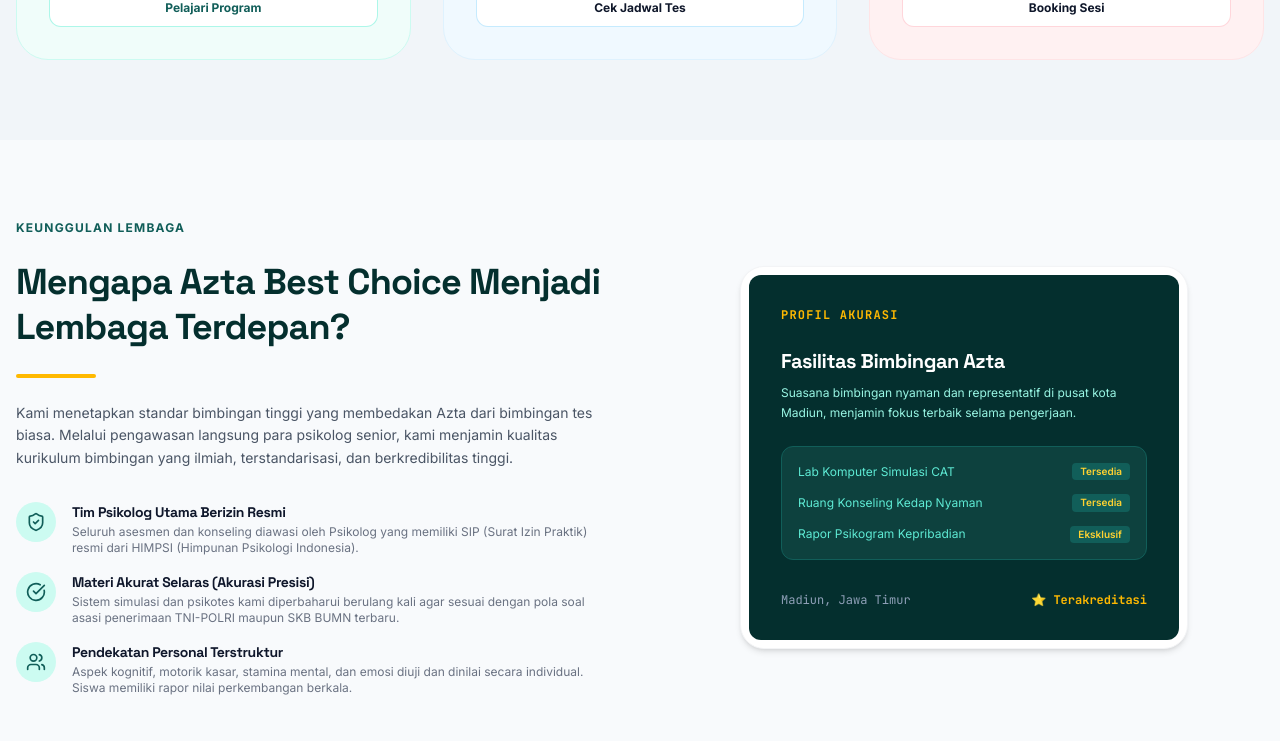
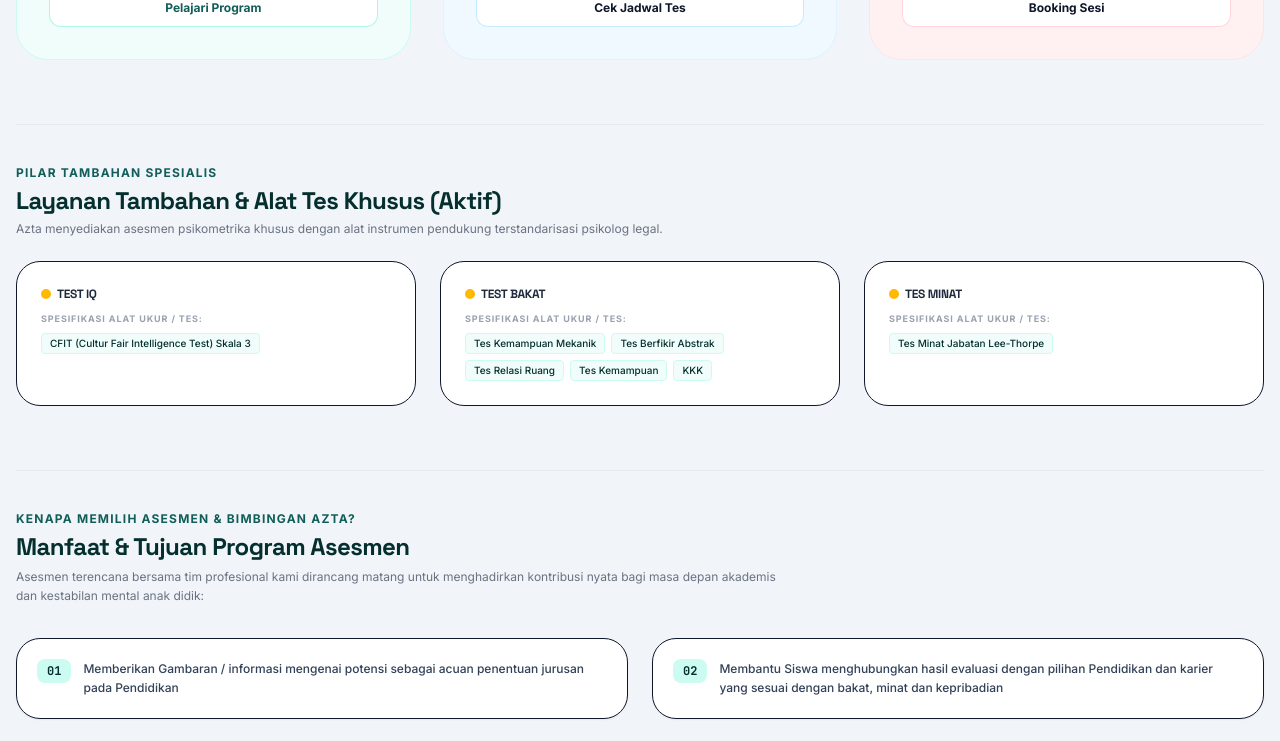
Before and after one commit to aztabestchoice/aztabestchoice, a React (Vite) app: page / in a window 1280 px wide. Shown: the part 2000-2741 px from the top of the page. Built offline with nearby package versions, Linux system fonts and the light colour scheme.

Commit message:
feat: add toggle visibility for homepage sections
Introduce configuration options to show or hide the "Services" and "Benefits" sections on the homepage. Updated the admin dashboard to include these controls and implemented conditional rendering in the UI.

```diff
--- a/src/App.tsx
+++ b/src/App.tsx
@@ -61,6 +61,12 @@
         }
         if (!parsed.benefits) {
           parsed.benefits = DEFAULT_SITE_SETTINGS.benefits;
+        }
+        if (parsed.showServicesOnHome === undefined) {
+          parsed.showServicesOnHome = true;
+        }
+        if (parsed.showBenefitsOnHome === undefined) {
+          parsed.showBenefitsOnHome = true;
         }
         localStorage.setItem('azta_site_settings', JSON.stringify(parsed));
         return parsed;
--- a/src/components/DashboardAdmin.tsx
+++ b/src/components/DashboardAdmin.tsx
@@ -1685,6 +1685,19 @@
                   Tambah, ubah, atau hapus Layanan Asesmen Psikologi & alat tes khusus (seperti TEST IQ, TEST BAKAT, & TES MINAT) yang akan ditampilkan secara otomatis pada halaman katalog layanan situs.
                 </p>
 
+                <div className="flex items-center space-x-2.5 p-3.5 bg-emerald-50 rounded-2xl border border-emerald-150 text-left">
+                  <input
+                    type="checkbox"
+                    id="toggle_show_services_on_home"
+                    checked={!!settingsForm.showServicesOnHome}
+                    onChange={(e) => setSettingsForm(prev => ({ ...prev, showServicesOnHome: e.target.checked }))}
+                    className="w-4 h-4 text-emerald-800 border-gray-300 rounded focus:ring-emerald-500 cursor-pointer"
+                  />
+                  <label htmlFor="toggle_show_services_on_home" className="text-xs font-semibold text-emerald-950 cursor-pointer select-none">
+                    Tampilkan "Layanan Tambahan & Alat Tes Khusus (Aktif)" di Beranda (di bawah Tiga Pilar)
+                  </label>
+                </div>
+
                 <div className="space-y-4 bg-slate-50 p-4 rounded-2xl border" id="services-inner-editor">
                   {/* Read List of Services */}
                   <div className="space-y-3">
@@ -1818,6 +1831,19 @@
                   Ubah atau tambahkan poin-poin manfaat penting yang relevan untuk memberikan gambaran pemetaan potensi siswa di halaman utama maupun halaman informasi.
                 </p>
 
+                <div className="flex items-center space-x-2.5 p-3.5 bg-emerald-50 rounded-2xl border border-emerald-150 text-left">
+                  <input
+                    type="checkbox"
+                    id="toggle_show_benefits_on_home"
+                    checked={!!settingsForm.showBenefitsOnHome}
+                    onChange={(e) => setSettingsForm(prev => ({ ...prev, showBenefitsOnHome: e.target.checked }))}
+                    className="w-4 h-4 text-emerald-800 border-gray-300 rounded focus:ring-emerald-500 cursor-pointer"
+                  />
+                  <label htmlFor="toggle_show_benefits_on_home" className="text-xs font-semibold text-emerald-950 cursor-pointer select-none">
+                    Tampilkan "Manfaat & Tujuan Program Asesmen" di Beranda (di bawah Tiga Pilar)
+                  </label>
+                </div>
+
                 <div className="space-y-3 bg-slate-50 p-4 rounded-2xl border" id="benefits-inner-editor">
                   {/* Read List of Benefits */}
                   <div className="space-y-2">
--- a/src/components/Homepage.tsx
+++ b/src/components/Homepage.tsx
@@ -356,6 +356,76 @@
               </button>
             </div>
           </div>
+
+          {/* Layanan Tambahan (Aktif) */}
+          {siteSettings?.showServicesOnHome && siteSettings?.services && siteSettings.services.length > 0 && (
+            <div className="mt-16 pt-10 border-t border-gray-200/80 space-y-6">
+              <div className="text-left max-w-3xl">
+                <span className="text-xs text-emerald-800 font-bold uppercase tracking-widest block mb-1">
+                  Pilar Tambahan Spesialis
+                </span>
+                <h3 className="font-sans font-black text-xl sm:text-2xl text-emerald-950 tracking-tight">
+                  Layanan Tambahan & Alat Tes Khusus (Aktif)
+                </h3>
+                <p className="text-xs text-gray-500 mt-1">Azta menyediakan asesmen psikometrika khusus dengan alat instrumen pendukung terstandarisasi psikolog legal.</p>
+              </div>
+
+              <div className="grid grid-cols-1 sm:grid-cols-2 lg:grid-cols-3 gap-6">
+                {siteSettings.services.map((srv, sIdx) => (
+                  <div key={srv.id || sIdx} className="border border-gray-150 rounded-[1.5rem] p-6 hover:shadow-sm hover:border-emerald-200 transition-all bg-white text-left space-y-3">
+                    <h4 className="text-xs font-extrabold text-slate-800 flex items-center space-x-1.5 uppercase tracking-wide">
+                      <span className="w-2.5 h-2.5 rounded-full bg-amber-400 shrink-0" />
+                      <span>{srv.title}</span>
+                    </h4>
+                    <div className="space-y-1">
+                      <p className="text-[9px] font-extrabold text-gray-400 uppercase tracking-widest leading-none">Spesifikasi Alat Ukur / Tes:</p>
+                      <div className="flex flex-wrap gap-1.5 pt-1.5">
+                        {srv.instruments.map((inst, iIdx) => (
+                          <span key={iIdx} className="px-2 py-0.5 bg-emerald-50 text-emerald-950 border border-emerald-100 rounded text-[10px] font-medium font-sans">
+                            {inst}
+                          </span>
+                        ))}
+                        {srv.instruments.length === 0 && (
+                          <span className="text-[10px] text-gray-400 italic">Hanya materi inti</span>
+                        )}
+                      </div>
+                    </div>
+                  </div>
+                ))}
+              </div>
+            </div>
+          )}
+
+          {/* Manfaat & Tujuan Program Asesmen */}
+          {siteSettings?.showBenefitsOnHome && siteSettings?.benefits && siteSettings.benefits.length > 0 && (
+            <div className="mt-16 pt-10 border-t border-gray-200/80 text-left" id="home-manfaat-tujuan-section">
+              <div className="max-w-3xl">
+                <span className="text-xs text-emerald-800 font-bold uppercase tracking-widest block mb-1">
+                  Kenapa Memilih Asesmen & Bimbingan Azta?
+                </span>
+                <h3 className="font-sans font-black text-xl sm:text-2xl text-emerald-950 tracking-tight">
+                  Manfaat & Tujuan Program Asesmen
+                </h3>
+                <p className="text-xs text-gray-500 mt-1 leading-relaxed">
+                  Asesmen terencana bersama tim profesional kami dirancang matang untuk menghadirkan kontribusi nyata bagi masa depan akademis dan kestabilan mental anak didik:
+                </p>
+              </div>
+
+              <div className="grid grid-cols-1 md:grid-cols-2 gap-6 mt-8">
+                {siteSettings.benefits.map((benefit, idx) => (
+                  <div key={idx} className="flex items-start space-x-3 p-5 bg-white rounded-2xl border border-gray-150 hover:border-emerald-200 transition-all shadow-xs">
+                    <div className="p-1 px-2.5 bg-emerald-100 text-emerald-950 font-black rounded-lg text-xs shrink-0 font-mono">
+                      0{idx + 1}
+                    </div>
+                    <p className="text-xs text-slate-700 leading-relaxed font-sans font-medium">
+                      {benefit}
+                    </p>
+                  </div>
+                ))}
+              </div>
+            </div>
+          )}
+
         </div>
       </section>
 
--- a/src/mockData.ts
+++ b/src/mockData.ts
@@ -396,7 +396,9 @@
     'Membantu Siswa menghubungkan hasil evaluasi dengan pilihan Pendidikan dan karier yang sesuai dengan bakat, minat dan kepribadian',
     'Membuat Keputusan yang penting bagi masa depan siswa dengan lebih tepat dan terarah.',
     'Memprediksi Tingkat keberhasilan siswa'
-  ]
+  ],
+  showServicesOnHome: true,
+  showBenefitsOnHome: true
 };
 
 export const INITIAL_ALUMNI: Alumni[] = [
--- a/src/types.ts
+++ b/src/types.ts
@@ -178,6 +178,8 @@
   backgroundImageUrl?: string; // Changeable website background picture
   services?: ServiceItem[];
   benefits?: string[];
+  showServicesOnHome?: boolean;
+  showBenefitsOnHome?: boolean;
 }
 
 export interface ServiceItem {
```
